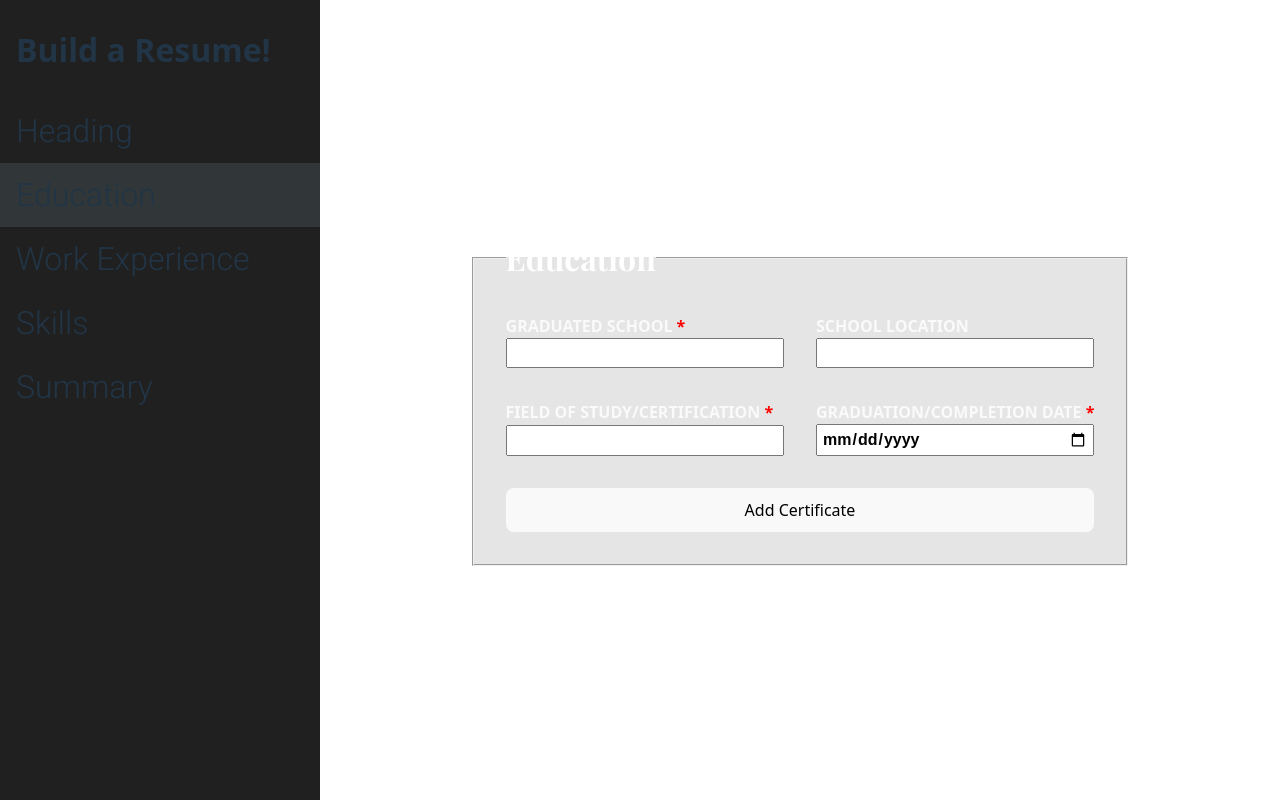
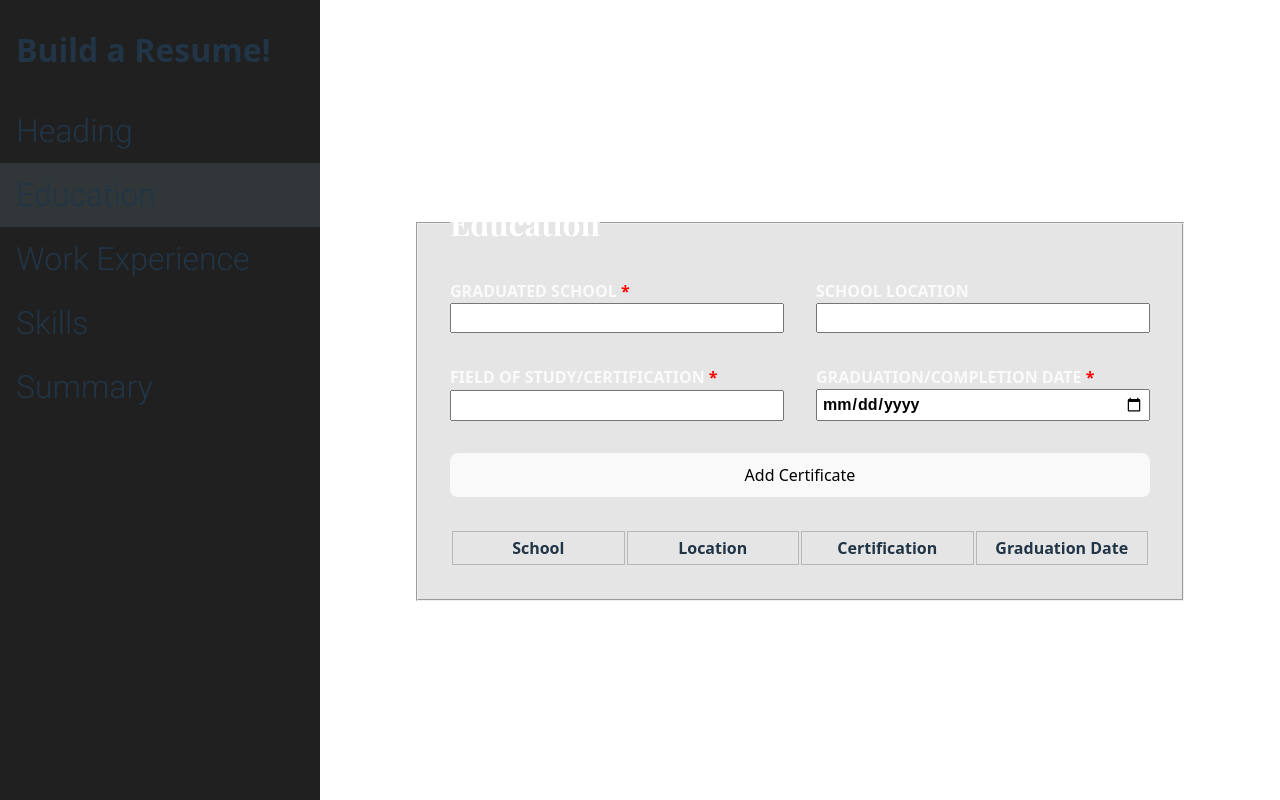
Before and after one commit to RobLaughlin/TOP-CV-App, a React (Vite) app: page / in a window 1280 px wide. Both pictures are taken after a click on the item "Education". Built offline with nearby package versions, Linux system fonts and the light colour scheme.

Commit message:
Display certificates added

```diff
--- a/src/components/EducationForm.jsx
+++ b/src/components/EducationForm.jsx
@@ -38,12 +38,21 @@ function EducationForm() {
         }
 
         // Form is valid! We can add this certificate
+        const [school, location, fieldOfStudy, completionDate] = inputs.map(
+            (input) => input.value
+        );
+
         setCertifications([
+            ...certifications,
             {
-                certification: new Certification(...inputs),
+                certification: new Certification(
+                    school,
+                    fieldOfStudy,
+                    completionDate,
+                    location
+                ),
                 key: crypto.randomUUID(),
             },
-            ...certifications,
         ]);
     }
 
@@ -103,6 +112,43 @@ function EducationForm() {
                     >
                         Add Certificate
                     </button>
+                    <div className="certificationsContainer">
+                        <table className="certifications">
+                            <thead>
+                                <tr>
+                                    <th>School</th>
+                                    <th>Location</th>
+                                    <th>Certification</th>
+                                    <th>Graduation Date</th>
+                                </tr>
+                            </thead>
+                            <tbody>
+                                {certifications.map(
+                                    ({ certification, key }) => {
+                                        console.log(certification);
+                                        return (
+                                            <tr key={key}>
+                                                <td>{certification.school}</td>
+                                                <td>
+                                                    {
+                                                        certification.schoolLocation
+                                                    }
+                                                </td>
+                                                <td>
+                                                    {certification.fieldOfStudy}
+                                                </td>
+                                                <td>
+                                                    {
+                                                        certification.completionDate
+                                                    }
+                                                </td>
+                                            </tr>
+                                        );
+                                    }
+                                )}
+                            </tbody>
+                        </table>
+                    </div>
                 </div>
             </fieldset>
         </div>
--- a/src/styles/EducationForm.css
+++ b/src/styles/EducationForm.css
@@ -7,3 +7,20 @@
 .educationFormContainer .addCertificateBtn {
     grid-column: span 2;
 }
+
+.educationFormContainer .certificationsContainer {
+    grid-column: span 2;
+}
+
+.educationFormContainer .certifications {
+    table-layout: fixed;
+    width: 100%;
+}
+
+.educationFormContainer .certifications th,
+.educationFormContainer .certifications td {
+    border: 1px solid rgba(128, 128, 128, 0.457);
+    text-align: center;
+    padding: 4px;
+    text-overflow: ellipsis;
+}
```
